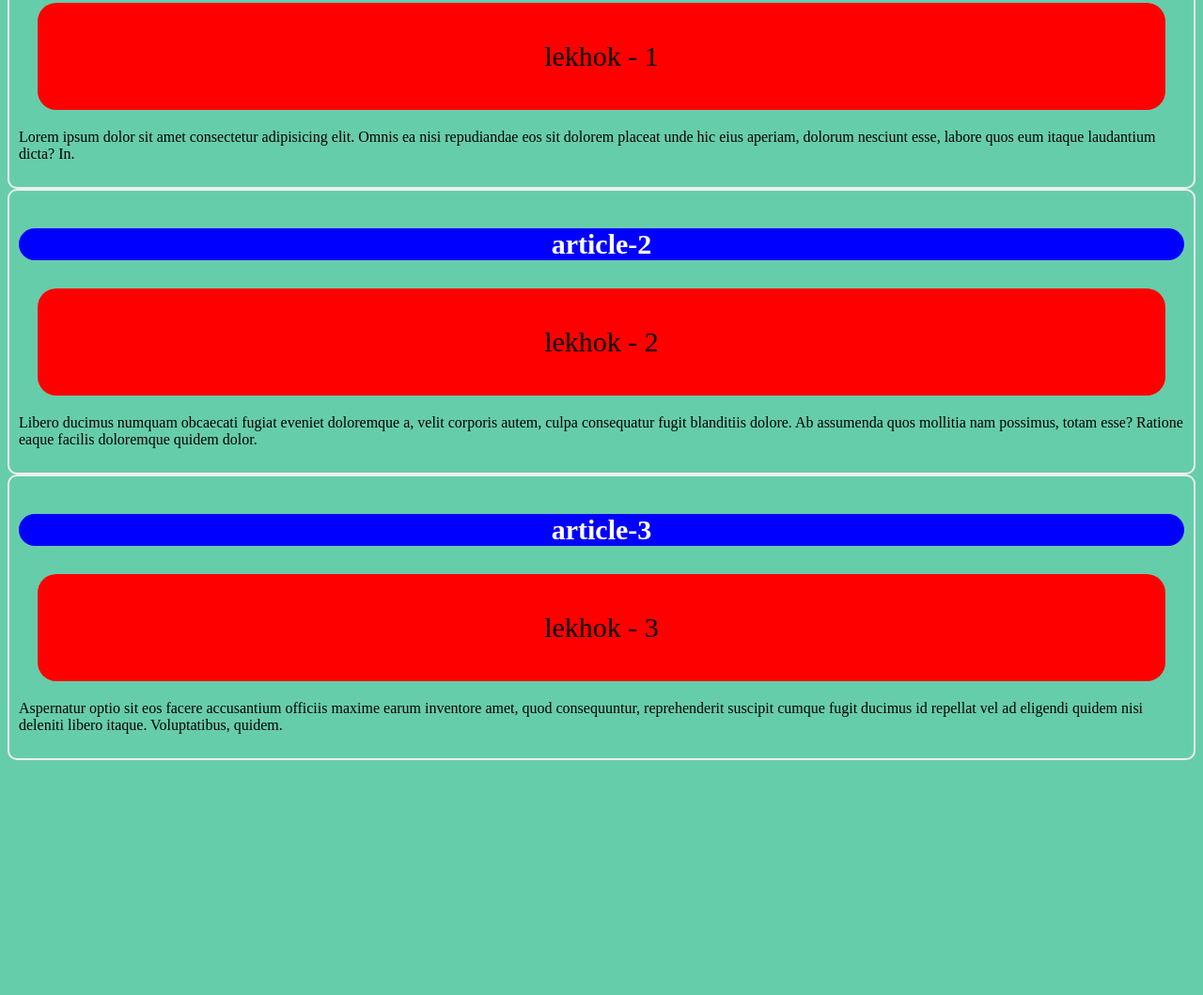
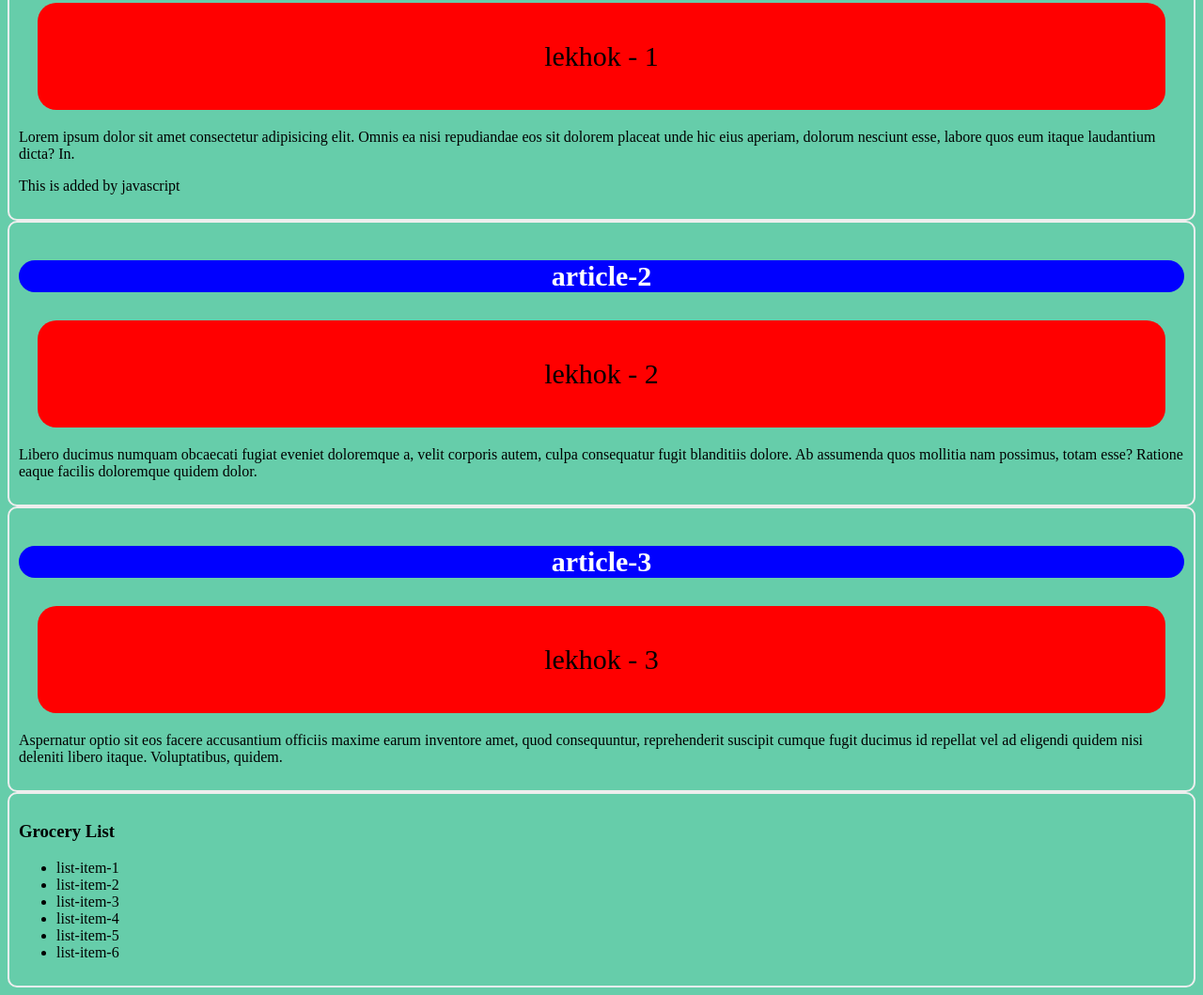
Before and after one commit to jonytalukdar/JS, a plain HTML site: page DOM/intro/index.html in a window 1280 px wide. Shown: the part 129-1188 px from the top of the page at 94% size. Before the commit the page ends 946 px from the top, so only its background shows below. Drawn offline with Linux system fonts and the light colour scheme.

Commit message:
added some line in dom file

```diff
--- a/DOM/intro/app.js
+++ b/DOM/intro/app.js
@@ -11,6 +11,8 @@ for (let i = 0; i < authors.length; i++) {
   element.innerHTML = 'lekhok - ' + (i + 1);
 }
 
+// using queryselector
+
 let specials = document.querySelectorAll('.special h3');
 
 for (let i = 0; i < specials.length; i++) {
@@ -21,3 +23,15 @@ for (let i = 0; i < specials.length; i++) {
   element2.style.borderRadius = '20px';
   element2.style.textAlign = 'center';
 }
+
+//  added some element
+
+let article = document.getElementById('first-article');
+let newParagraph = document.createElement('p');
+newParagraph.innerHTML = 'This is added by javascript';
+article.appendChild(newParagraph);
+
+let list = document.querySelector('article ul');
+let newList = document.createElement('li');
+newList.innerHTML = 'list-item-6';
+list.appendChild(newList);
--- a/DOM/intro/index.html
+++ b/DOM/intro/index.html
@@ -10,7 +10,7 @@
     <main>
       <section>
         <h3>exploring the js DOM</h3>
-        <article>
+        <article id="first-article">
           <h3>article-1</h3>
           <p class="author">author-1</p>
           <p class="description">
@@ -39,6 +39,16 @@
             libero itaque. Voluptatibus, quidem.
           </p>
         </article>
+        <article>
+          <h3>Grocery List</h3>
+          <ul>
+            <li>list-item-1</li>
+            <li>list-item-2</li>
+            <li>list-item-3</li>
+            <li>list-item-4</li>
+            <li>list-item-5</li>
+          </ul>
+        </article>
       </section>
     </main>
 
```
